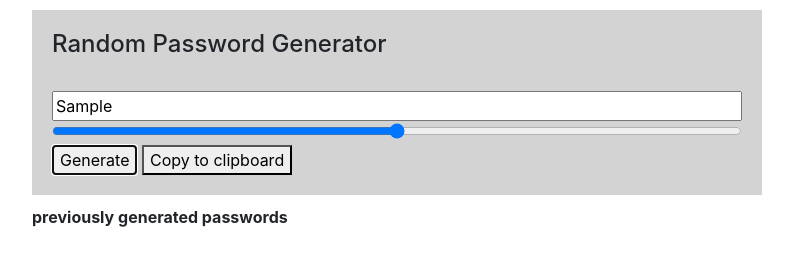
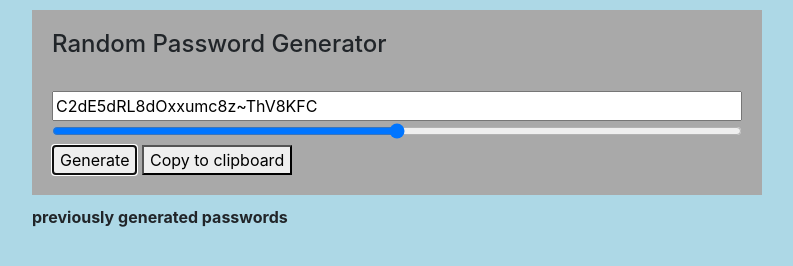
Before and after one commit to MMunoz713/passwordgen, a plain HTML site: page index.html in a window 1280 px wide. Both pictures are taken after typing "Sample" into the empty fields and a click on the button "Generate". Shown: the whole page, without its empty margins (243-1036 px from the left). Drawn offline with nearby package versions, Linux system fonts and the light colour scheme.

Commit message:
updated js file to generate password

```diff
--- a/index.html
+++ b/index.html
@@ -19,14 +19,14 @@
 
                     <div class="content">
                         <h4>Random Password Generator</h4>
-                        <br />
-                        <input type="" id="display">
+                        <br>
+                        <input type="text" id="display">
                         <br>
                         <input type="range" min="0" max="50" name="slider" id="slider">
                         <br>
-                        <button onclick="">Generate</button>
+                        <button onclick="generate()">Generate</button>
                         <button onclick="">Copy to clipboard</button>
-                        <div class="length"></div>
+                        <div id="length"></div>
                     </div>
 
                     <div class="previous_passwords">
--- a/script.js
+++ b/script.js
@@ -1,9 +1,16 @@
+//generate random password
 function generate(){
 
     let complexity = document.getElementById("slider").value;
 
     let values = "ABCDEFGHIJKLMNOPQRSTUVWXYZabcdefghijklmnopqrstuvwxyz1234567890!@#$%^&*()_+~`";
 
-    let password = ""
+    let password = "";
+
+    for(var i = 0; i <= complexity; i++){
+        password = password + values.charAt(Math.floor(Math.random() * Math.floor(values.length -1)));
+    }
+
+    document.getElementById("display").value = password;
 
 }
--- a/style.css
+++ b/style.css
@@ -1,7 +1,11 @@
+body{
+    background-color: lightblue;
+}
+
 .content{
     margin-top: 10px;
     margin-bottom: 10px;
-    background-color: lightgray;
+    background-color:darkgray;
     padding: 20px;
     width: 100%;
 }
```
Also changed, not shown: generate.js (added).
